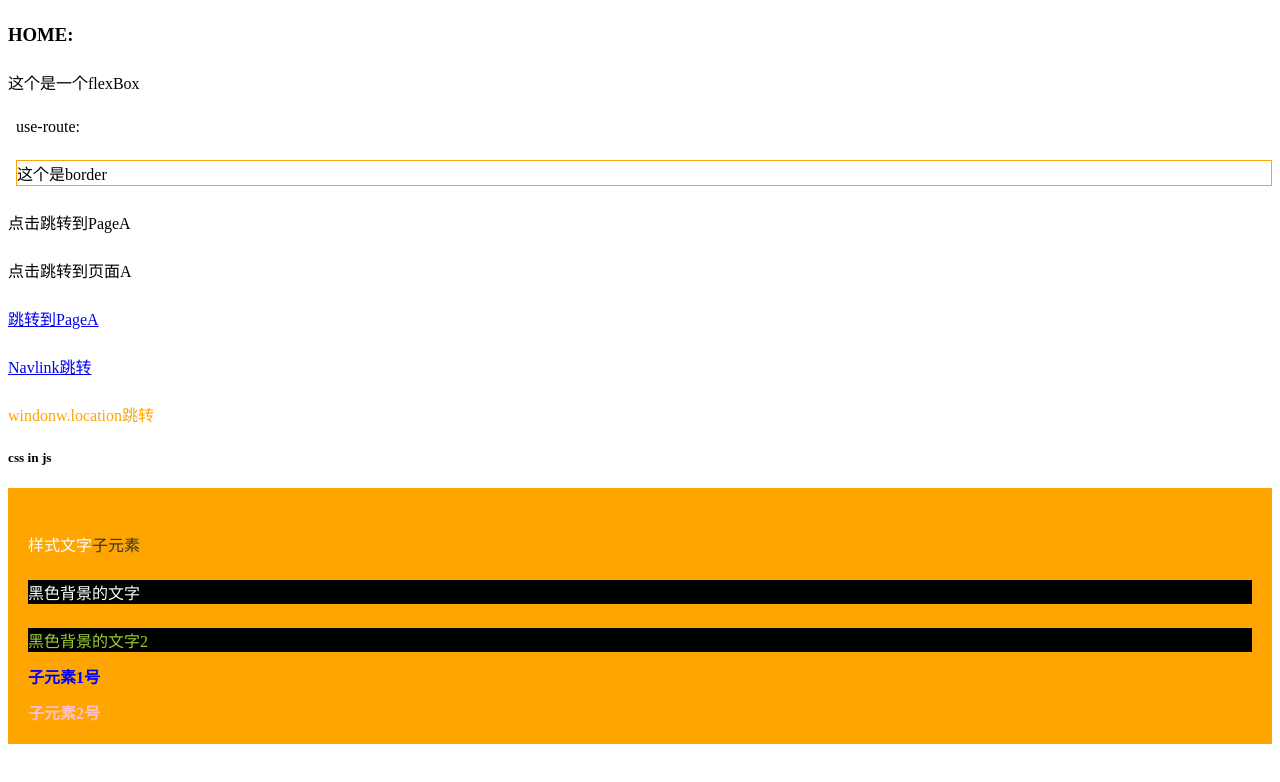
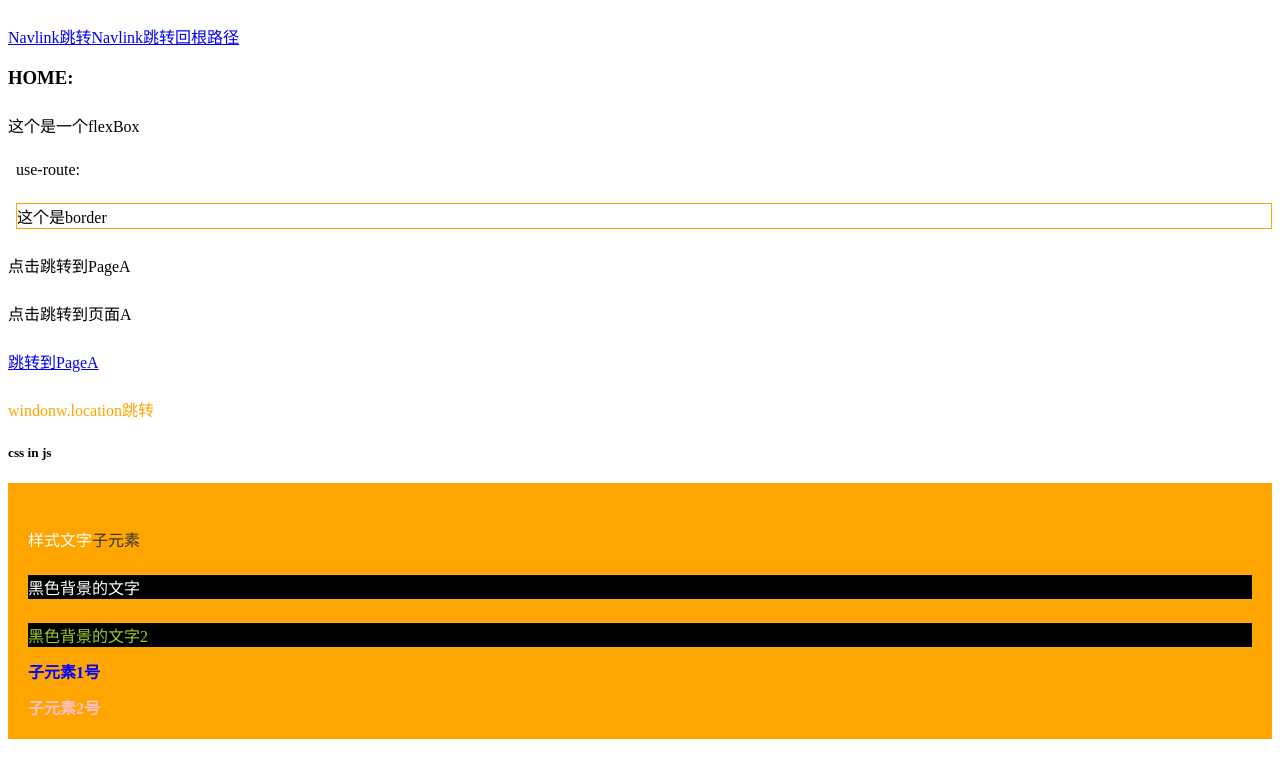
Before and after one commit to muyuan0504/react-deep, a React app: page /#/ in a window 1280 px wide. Shown: the top 782 px of the page. Built offline with nearby package versions, Linux system fonts and the light colour scheme.

Commit message:
update: use navLink

```diff
--- a/src/app.jsx
+++ b/src/app.jsx
@@ -1,13 +1,26 @@
 import React from 'react'
-import { HashRouter, Routes, Route } from 'react-router-dom'
+import { HashRouter, Routes, Route, NavLink } from 'react-router-dom'
 
 import Home from '@/pages/home'
 import PageA from '@/pages/pageA'
 
 export default function MyApp() {
+    const dynamicClass = ({ isActive, isPending, isTransitioning }) => {
+        console.error('---------- 激活状态 --------------', isPending, isActive, isTransitioning)
+        return isActive || isPending ? 'isActive' : 'notActive'
+    }
     /** HashRouter的使用 */
     return (
         <HashRouter>
+            <nav>
+                {/* 新版本activeClassName已经被移除，需要手动定义 */}
+                {/* <NavLink to='pageA' activeClassName={styles.navActive}></NavLink> */}
+                {/* <NavLink to='pageA' className={({ isActive }) => (isActive ? styles.navActive : '')}> */}
+                <NavLink to='pageA' className={dynamicClass}>
+                    Navlink跳转
+                </NavLink>
+                <NavLink to='/'>Navlink跳转回根路径</NavLink>
+            </nav>
             <Routes>
                 <Route path='/' element={<Home />} />
                 <Route path='pageA' element={<PageA />} />
--- a/src/components/cssInJs/index.jsx
+++ b/src/components/cssInJs/index.jsx
@@ -1,7 +1,6 @@
 import React from 'react'
 
 import styled from 'styled-components'
-console.error('---------- styled --------------', styled)
 
 /** styled.header -> 会生成一个带有唯一id标识的header标签 <header class="sc-beqWNU jbPySM"><  */
 const DivHeader = styled.header`
--- a/src/components/use-route/index.jsx
+++ b/src/components/use-route/index.jsx
@@ -3,8 +3,6 @@ import { useNavigate, Link, NavLink } from 'react-router-dom'
 
 import styles from './index.module.scss'
 import textStyles from './text.module.scss'
-
-console.error('---------- aiden --------------', textStyles)
 
 function UseRoute() {
     /**
@@ -28,6 +26,8 @@ function UseRoute() {
         window.location.hash = '#/pageA'
     }
 
+
+
     return (
         <React.StrictMode>
             <div className={`${styles.showItem} flex-box`}>
@@ -40,7 +40,7 @@ function UseRoute() {
                 <Link to='pageA'>跳转到PageA</Link>
             </div>
             <div>
-                <NavLink to='pageA'>Navlink跳转</NavLink>
+
             </div>
             <div className={textStyles.textColor} onClick={locationToPageA}>
                 windonw.location跳转
--- a/src/static/style/common.scss
+++ b/src/static/style/common.scss
@@ -3,3 +3,12 @@
     align-items: center;
     justify-content: center;
 }
+
+.isActive {
+    font-size: 36px;
+    color: orange;
+}
+.notActive {
+    font-size: 24px;
+    color: aqua;
+}
```
Also changed, not shown: source/react-reouter-dom/react基于hash路由的使用.md (+37 -0 lines).
